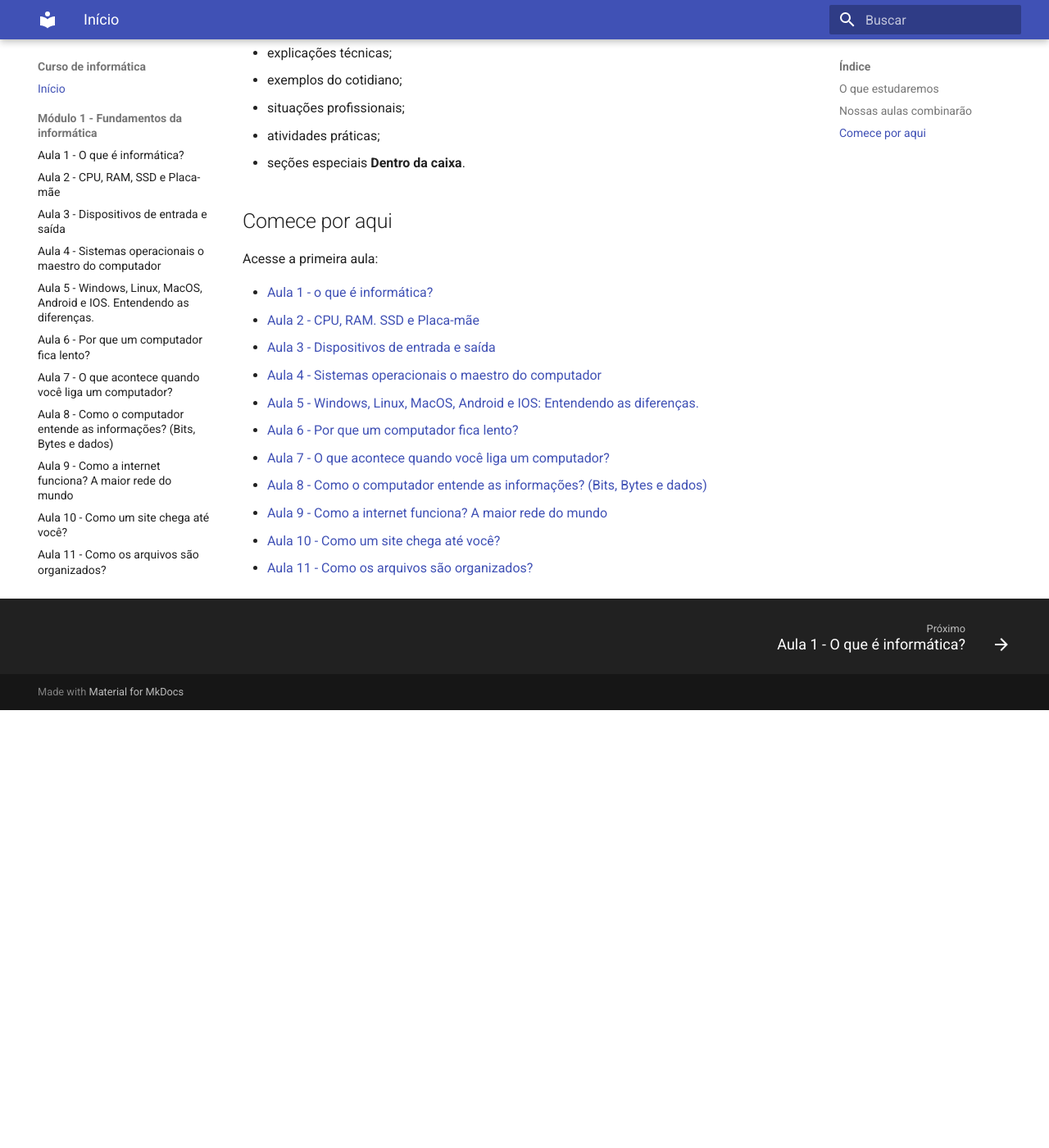
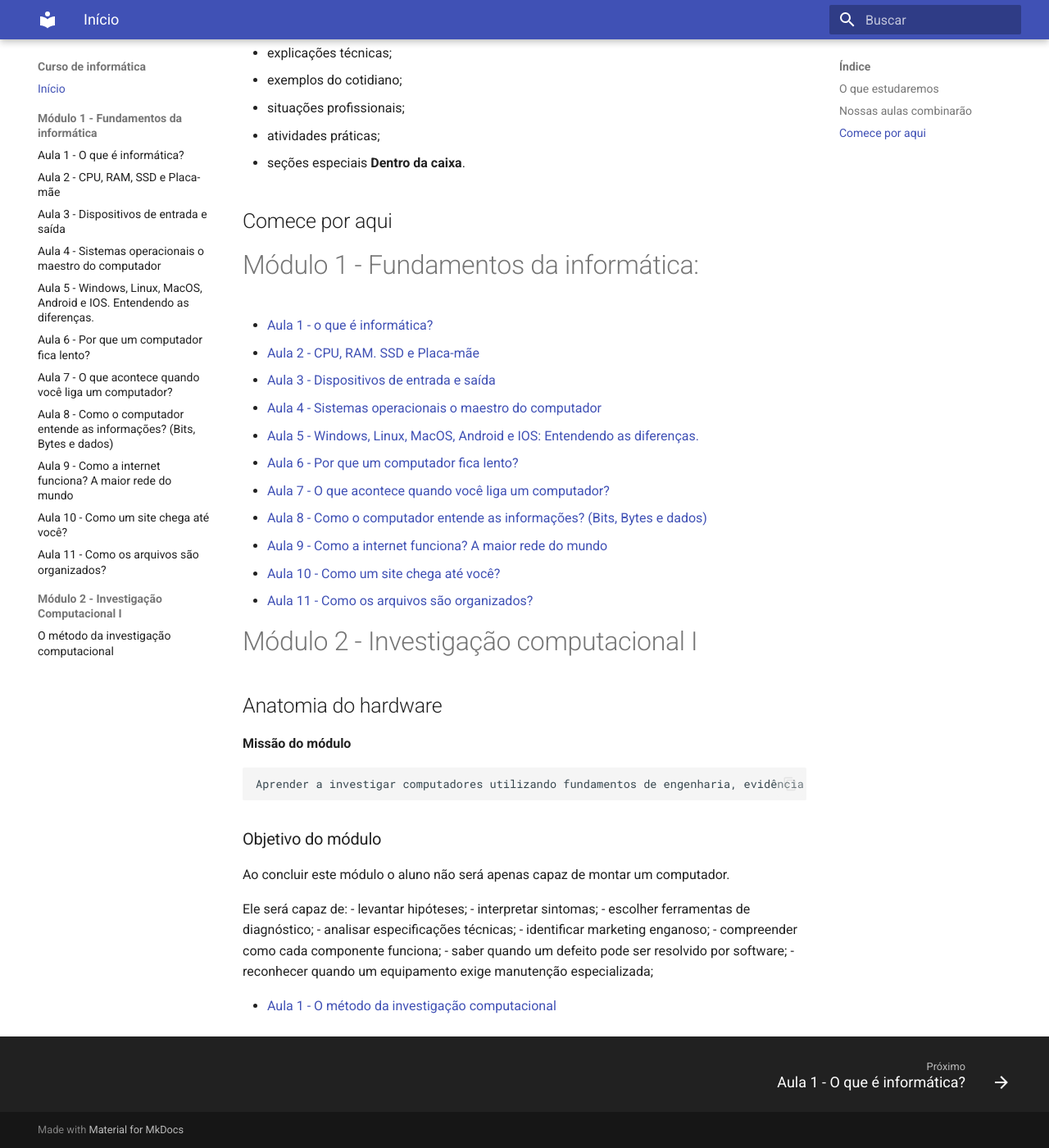
Before and after one commit to ViniciusSilva97/curso-informatica, an MkDocs documentation site: the page built from docs/index.md, in a window 1280 px wide and 1400 px high, scrolled down 705 px. Shown: the whole window at 82% size. Built offline with MkDocs 1.6.1 and Material for MkDocs 9.7.7, drawn with Linux system fonts in a browser that asks for light colours; before the commit the page ends 1571 px from its top, so only the background shows below that.

Commit message:
Início do módulo 2 + aula-1 O método da investigação computacional.

````diff
--- a/docs/index.md
+++ b/docs/index.md
@@ -27,7 +27,7 @@ Durante o curso, aprenderemos sobre:
 
 ## Comece por aqui
 
-Acesse a primeira aula:
+# Módulo 1 - Fundamentos da informática:
 
 - [Aula 1 - o que é informática?](modulo-1/aula-1-o-que-e-informatica.md)
 - [Aula 2 - CPU, RAM. SSD e Placa-mãe](modulo-1/aula-2-cpu-ram-ssd-e-placa-mae.md)
@@ -40,3 +40,28 @@ Acesse a primeira aula:
 - [Aula 9 - Como a internet funciona? A maior rede do mundo](modulo-1/aula-9-como-a-internet-funciona-a-maior-rede-do-mundo.md)
 - [Aula 10 - Como um site chega até você?](modulo-1/aula-10-como-um-site-chega-ate-voce.md)
 - [Aula 11 - Como os arquivos são organizados?](modulo-1/aula-11-como-os-arquivos-sao-organizados.md)
+
+# Módulo 2 - Investigação computacional I
+
+## Anatomia do hardware
+
+**Missão do módulo**
+```text
+Aprender a investigar computadores utilizando fundamentos de engenharia, evidência e metodologia científica.
+```
+
+### Objetivo do módulo
+
+Ao concluir este módulo o aluno não será apenas capaz de montar um computador.
+
+Ele será capaz de:
+- levantar hipóteses;
+- interpretar sintomas;
+- escolher ferramentas de diagnóstico;
+- analisar especificações técnicas;
+- identificar marketing enganoso;
+- compreender como cada componente funciona;
+- saber quando um defeito pode ser resolvido por software;
+- reconhecer quando um equipamento exige manutenção especializada;
+
+- [Aula 1 - O método da investigação computacional](modulo-2/aula-1-o-metodo-da-investigacao-computacional.md)
--- a/mkdocs.yml
+++ b/mkdocs.yml
@@ -32,6 +32,8 @@ nav:
     - Aula 9 - Como a internet funciona? A maior rede do mundo: modulo-1/aula-9-como-a-internet-funciona-a-maior-rede-do-mundo.md
     - Aula 10 - Como um site chega até você?: modulo-1/aula-10-como-um-site-chega-ate-voce.md
     - Aula 11 - Como os arquivos são organizados?: modulo-1/aula-11-como-os-arquivos-sao-organizados.md
+  - Módulo 2 - Investigação Computacional I:
+    - O método da investigação computacional: modulo-2/aula-1-o-metodo-da-investigacao-computacional.md
 markdown_extension:
   - admonition
   - attr_list
````
Also changed, not shown: docs/modulo-2/aula-1-o-metodo-da-investigacao-computacional.md (added, +140 -0 lines).
